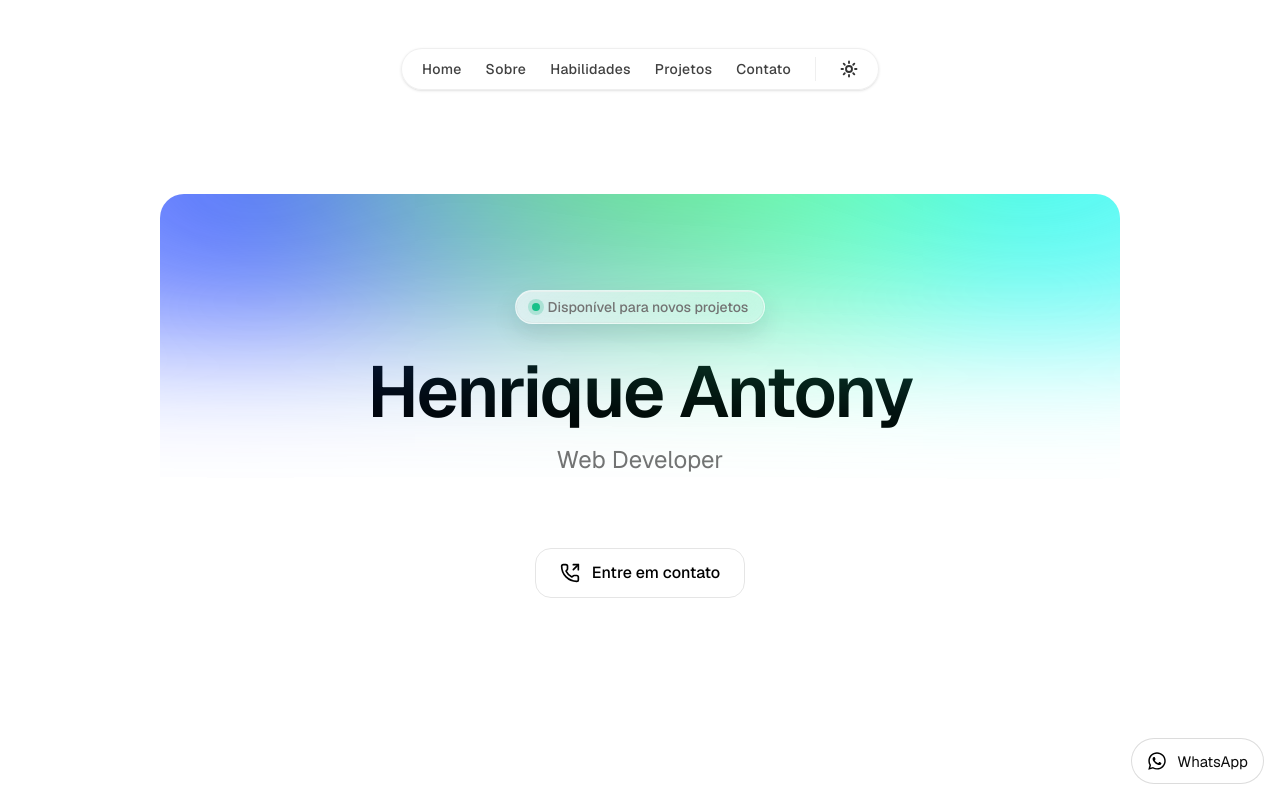
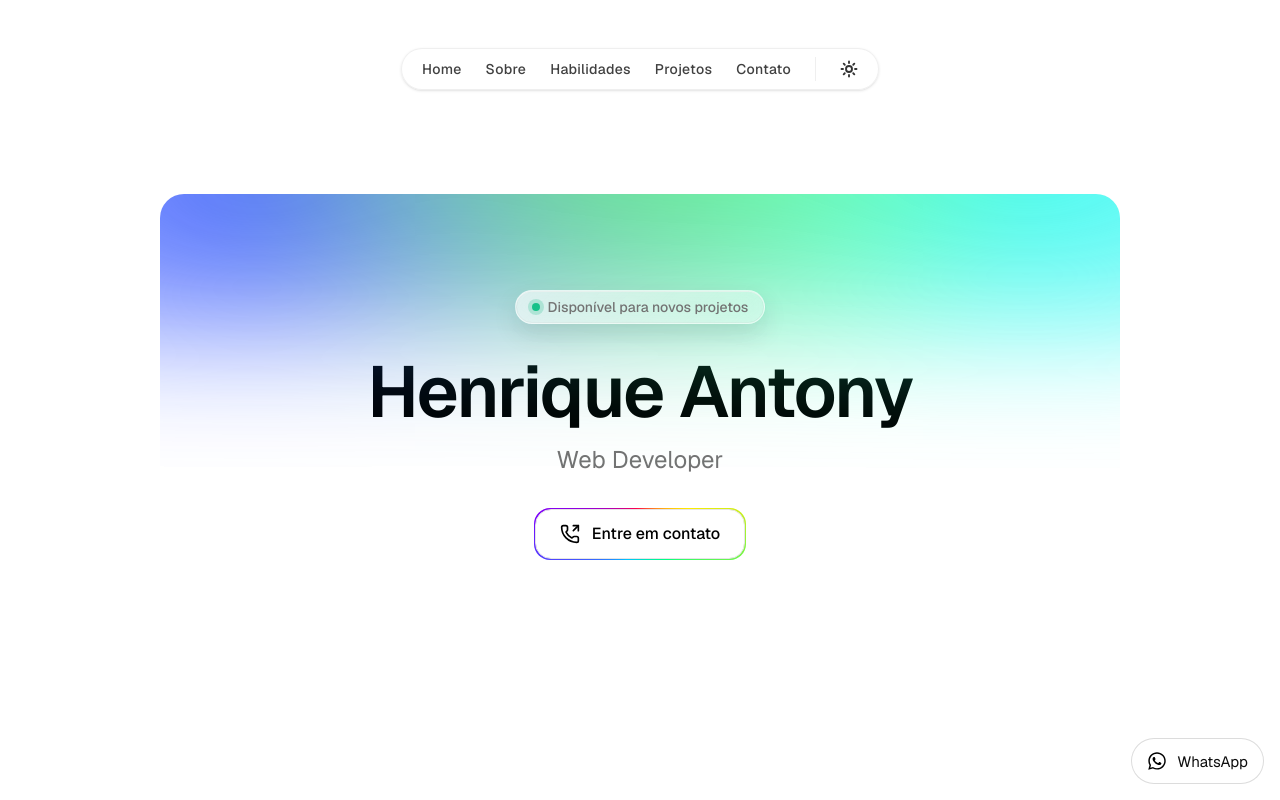
Before and after one commit to HenriqueAntony07/portfolio, a Next.js app: page / in a window 1280 px wide. Shown: the top 800 px of the page. Built offline with nearby package versions, Linux system fonts and the light colour scheme.

Commit message:
commit
ajuste button contato rgb

```diff
--- a/app/components/Hero.css
+++ b/app/components/Hero.css
@@ -94,3 +94,67 @@
     transform: translateY(0);
   }
 }
+
+/* Wrapper RGB: só a BORDA aparece */
+.rgb-wrap{
+  position: relative;
+  display: inline-flex;
+  padding: 1px;               /* espessura da borda RGB */
+  border-radius: 1rem;        /* igual rounded-2xl */
+  overflow: hidden;
+  isolation: isolate;
+}
+
+/* camada RGB girando (fica no fundo) */
+.rgb-wrap::before{
+  content:"";
+  position:absolute;
+  inset:-30%;                 /* grande pra girar sem “cortar” */
+  background: conic-gradient(
+    #ff004c,
+    #ffea00,
+    #00ff85,
+    #00c3ff,
+    #7a00ff,
+    #ff004c
+  );
+  animation: rgb-spin 3.2s linear infinite;
+  z-index: 0;
+}
+
+/* “miolo” por cima cobrindo tudo, deixando só a borda aparecer */
+.rgb-wrap::after{
+  content:"";
+  position:absolute;
+  inset: 2px;                 /* MESMO valor do padding */
+  border-radius: calc(1rem - 2px);
+  background: var(--background); /* fallback */
+  z-index: 1;
+}
+
+/* o botão fica acima do miolo */
+.rgb-wrap > .call-to-action{
+  position: relative;
+  z-index: 2;
+  border-radius: inherit;
+  background: transparent;     /* o miolo que pinta */
+}
+
+/* pega a cor real do seu botão (pra não “matar” o visual) */
+.rgb-wrap > .call-to-action{
+  /* se seu botão tem bg via Tailwind, isso garante que o miolo acompanhe */
+  background: transparent;
+}
+
+/* opcional: faz o miolo seguir o hover do botão */
+.rgb-wrap:hover::after{
+  background: color-mix(in oklab, var(--background) 92%, var(--foreground) 8%);
+}
+
+@media (prefers-reduced-motion: reduce){
+  .rgb-wrap::before{ animation: none; }
+}
+
+@keyframes rgb-spin{
+  to { transform: rotate(360deg); }
+}
--- a/app/components/Hero.tsx
+++ b/app/components/Hero.tsx
@@ -19,7 +19,7 @@ export const Hero = () => {
               </span>
             </span>
 
-            <div className="space-y-4">
+            <div className="space-y-4 ">
               <h1
                 id="home-heading"
                 className="text-balance text-4xl font-semibold tracking-tight sm:text-6xl lg:text-7xl">
@@ -30,7 +30,7 @@ export const Hero = () => {
               </p>
             </div>
 
-            <div className="mt-10 hero-actions flex flex-wrap items-center justify-center gap-3 sm:gap-4">
+            <div className="rgb-wrap rounded-2xl">
               <a
                 href="#contact"
                 className="call-to-action inline-flex items-center gap-2 rounded-2xl border px-6 py-3 text-base font-medium transition-colors duration-300 hover:bg-foreground/5"
@@ -39,6 +39,7 @@ export const Hero = () => {
                 Entre em contato
               </a>
             </div>
+
           </header>
         </div>
       </div>
```
